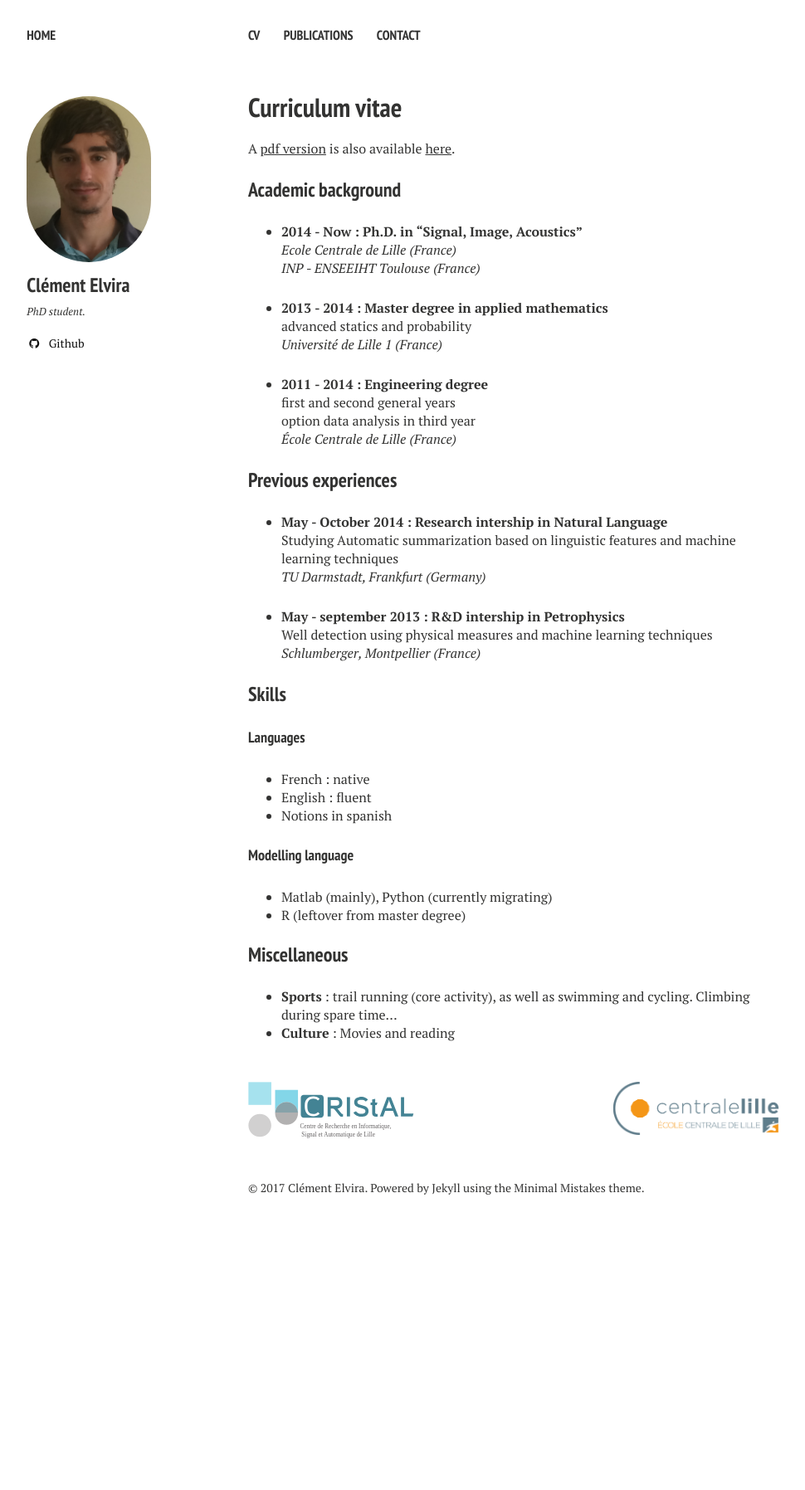
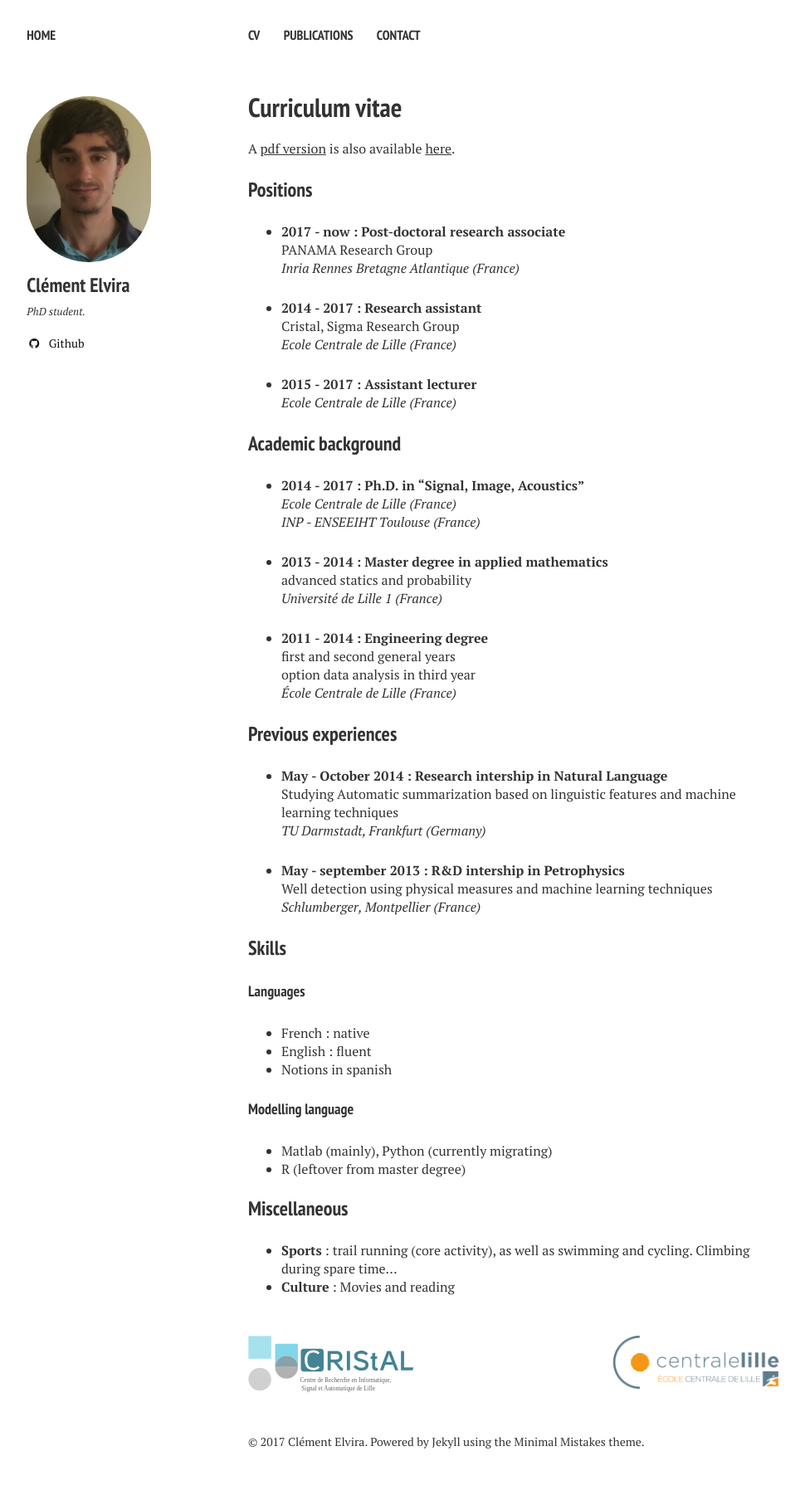
Before and after one commit to c-elvira/c-elvira.github.io-old, a Jekyll site: the page built from CV/index.md, in a window 1280 px wide. Shown: the whole page at 83% size, without its empty margins (21-991 px from the left). Built offline with Jekyll 4.4.1, drawn with Linux system fonts in a browser that asks for light colours; nearby versions of some CDN libraries; before the commit the page ends 1490 px from its top, so only the background shows below that.

Commit message:
Update CV

```diff
--- a/CV/index.md
+++ b/CV/index.md
@@ -8,9 +8,22 @@ comments: true
 
 A [pdf version](../pdf/cv.pdf) is also available [here](../pdf/cv.pdf).
 
+### Positions
+
+- **2017 - now :** **Post-doctoral research associate** <br/>
+PANAMA Research Group <br/>
+*Inria Rennes Bretagne Atlantique (France)* <br/>
+
+- **2014 - 2017 :** **Research assistant** <br/>
+Cristal, Sigma Research Group <br/>
+*Ecole Centrale de Lille (France)* <br/>
+
+- **2015 - 2017 :** **Assistant lecturer** <br/>
+*Ecole Centrale de Lille (France)* <br/>
+
 ### Academic background
 
-- **2014 - Now :** **Ph.D. in "Signal, Image, Acoustics"** <br/>
+- **2014 - 2017 :** **Ph.D. in "Signal, Image, Acoustics"** <br/>
 *Ecole Centrale de Lille (France)* <br/>
 *INP - ENSEEIHT Toulouse (France)*
 
```
